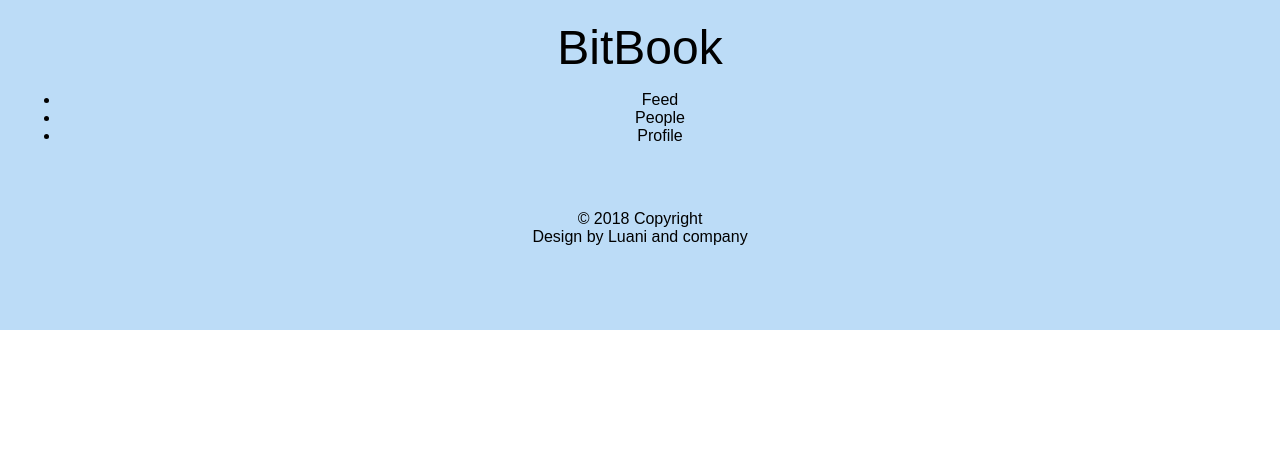
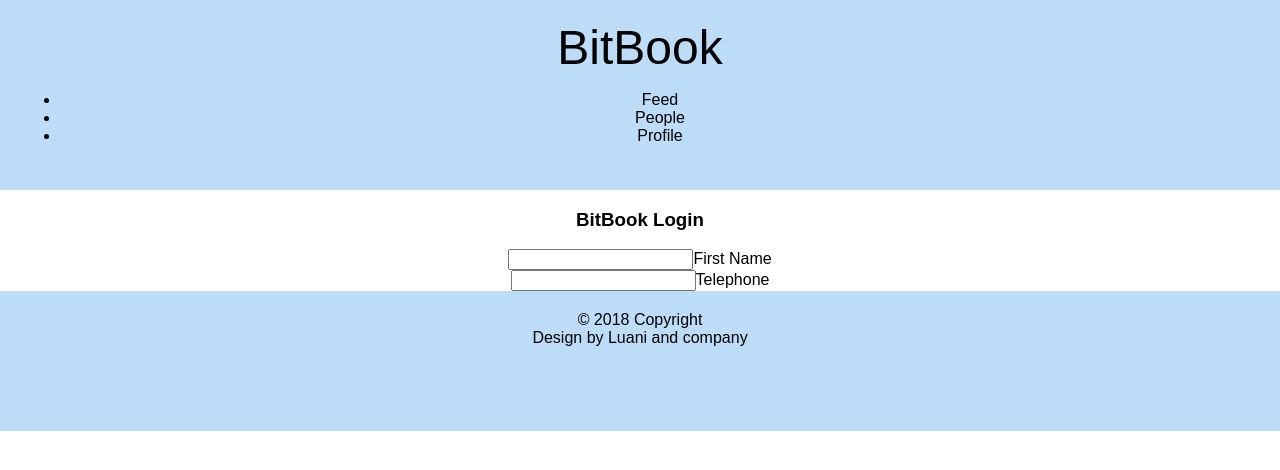
Before and after one commit to luani86/bit-book, a React (Create React App) app: page /#/ in a window 1280 px wide. Shown: the top 470 px of the page. Built offline with nearby package versions, Linux system fonts and the light colour scheme; the HTML template or start-up script is replaced by a standard one.

Commit message:
login-umesto-2-feature-2

```diff
--- a/src/app/App.js
+++ b/src/app/App.js
@@ -2,12 +2,14 @@ import React, { Component } from 'react';
 import './App.css';
 import Header from './partials/Header'
 import Footer from "./partials/Footer"
+import Login from "./pages/LoginPage"
 
 class App extends Component {
   render() {
     return (
       <div className="App">
       <Header/>
+      <Login/>
 
       <Footer/>
       </div>
--- a/src/app/pages/LoginPage.js
+++ b/src/app/pages/LoginPage.js
@@ -0,0 +1,33 @@
+import React, { Component } from 'react';
+
+
+
+const Login = () => {
+    return (
+        <div>
+            <div class="row">
+            <div className = "col s12 offset s6">
+                <h3>BitBook Login</h3>
+            </div>
+
+
+                <form class="col s12">
+                    <div class="row">
+                        <div class="input-field col s3 offset-s6">
+
+                            <input id="icon_prefix" type="text" class="validate" />
+                            <label for="icon_prefix">First Name</label>
+                        </div>
+                        <div class="input-field col s3">
+
+                            <input id="icon_telephone" type="tel" class="validate" />
+                            <label for="icon_telephone">Telephone</label>
+                        </div>
+                    </div>
+                </form>
+            </div>
+        </div>
+    )
+}
+
+export default Login;
```
Also changed, not shown: src/entities/newTextPost.js (added, +12 -0 lines).
